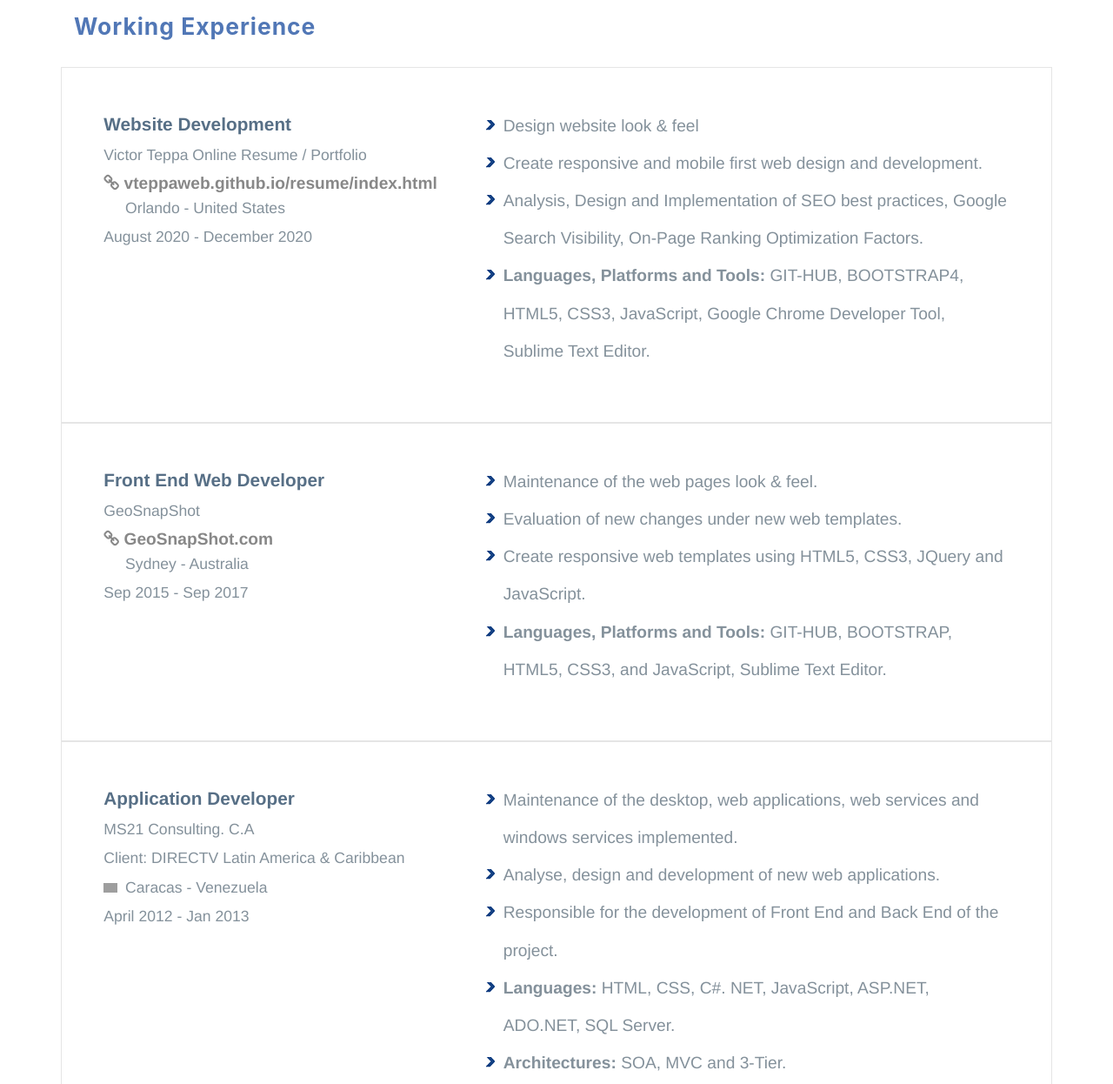
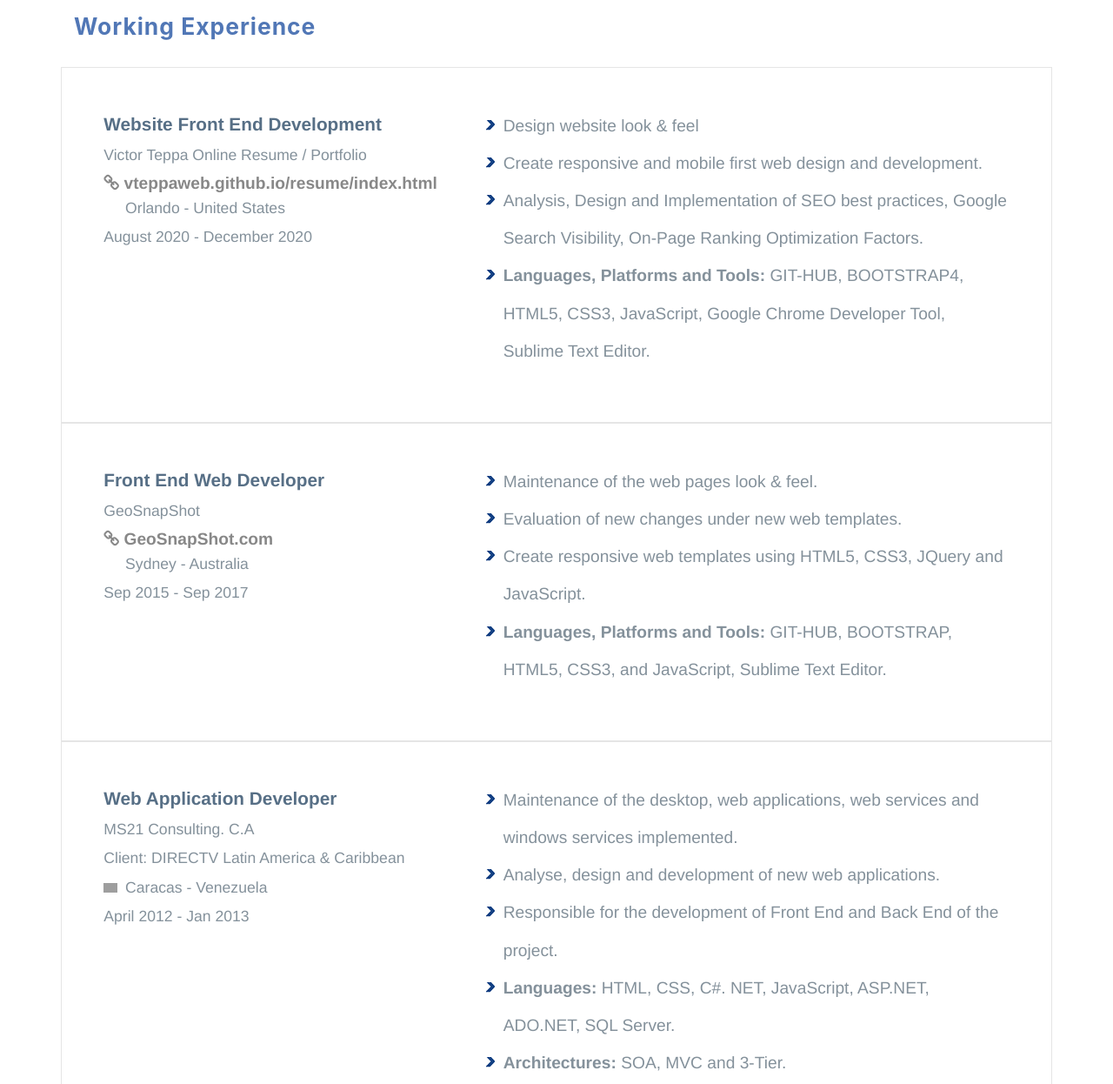
Before and after one commit to vteppaweb/resume, a plain HTML site: page experience.html in a window 1280 px wide. Shown: the part 200-1446 px from the top of the page at 87% size. Drawn offline with nearby package versions, Linux system fonts and the light colour scheme; grey boxes are pictures that could not be loaded.

Commit message:
Commit 18/02/2021

```diff
--- a/experience.html
+++ b/experience.html
@@ -60,7 +60,7 @@
 
 		<div class="row div_border">
 			<div class="col-12 col-md-5 mt-2">
-				<h2 class="h2_position">Website Development</h2>
+				<h2 class="h2_position">Website Front End Development</h2>
 				<h2 class="h2_employer">Victor Teppa Online Resume / Portfolio</h2>
 				<a class="a_link" target="pdf-frame" href="https://vteppaweb.github.io/resume/index.html"><i class="fa fa-link fa-md i_link" aria-hidden="true"></i> vteppaweb.github.io/resume/index.html</a>
 				<h2 class="h2_location"><i class="united states flag"></i>Orlando - United States</h2>
@@ -98,7 +98,7 @@
 
 		<div class="row div_border">
 			<div class="col-12 col-md-5 mt-2">
-				<h2 class="h2_position">Application Developer</h2>
+				<h2 class="h2_position">Web Application Developer</h2>
 				<h2 class="h2_employer">MS21 Consulting. C.A</h2>
 				<h2 class="h2_employer"> Client: DIRECTV Latin America & Caribbean </h2>
 				<h2 class="h2_location"><i class="venezuela flag"></i>Caracas - Venezuela</h2>
@@ -137,7 +137,7 @@
 
 		<div class="row div_border">
 			<div class="col-12 col-md-5 mt-2">
-				<h2 class="h2_position">Web Application Developer</h2>
+				<h2 class="h2_position">Front End Web Developer</h2>
 				<h2 class="h2_employer">Grupo SMS, C.A.</h2>
 				<a class="a_link" target="pdf-frame" href="https://www.linkedin.com/in/grupo-sms-c-a-55b40bb2/?originalSubdomain=ve"><i class="fa fa-link fa-md i_link" aria-hidden="true"></i> Grupo SMS </a>
 				<h2 class="h2_employer"> Client: Movistar - Telefonica </h2>
```
